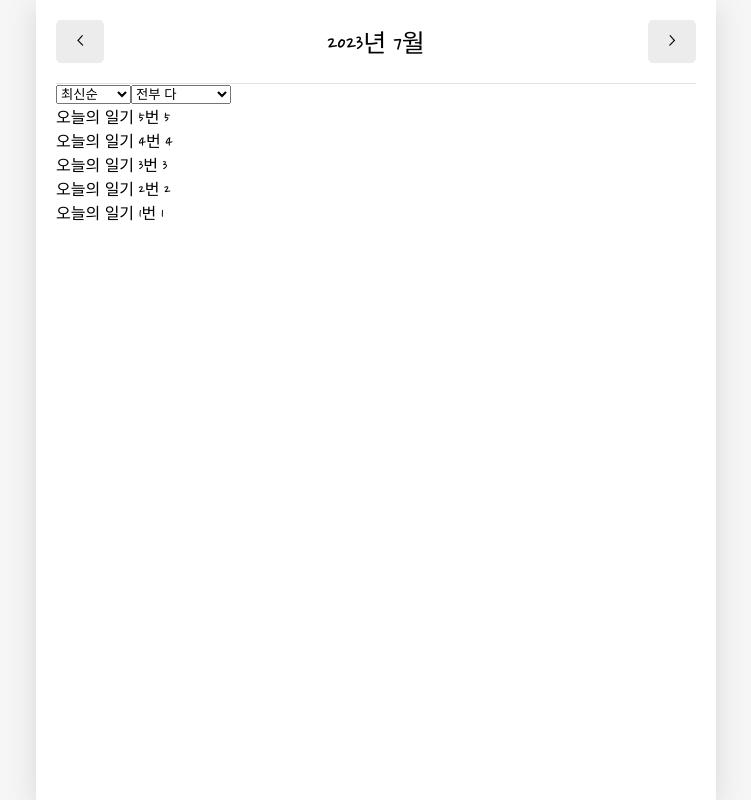
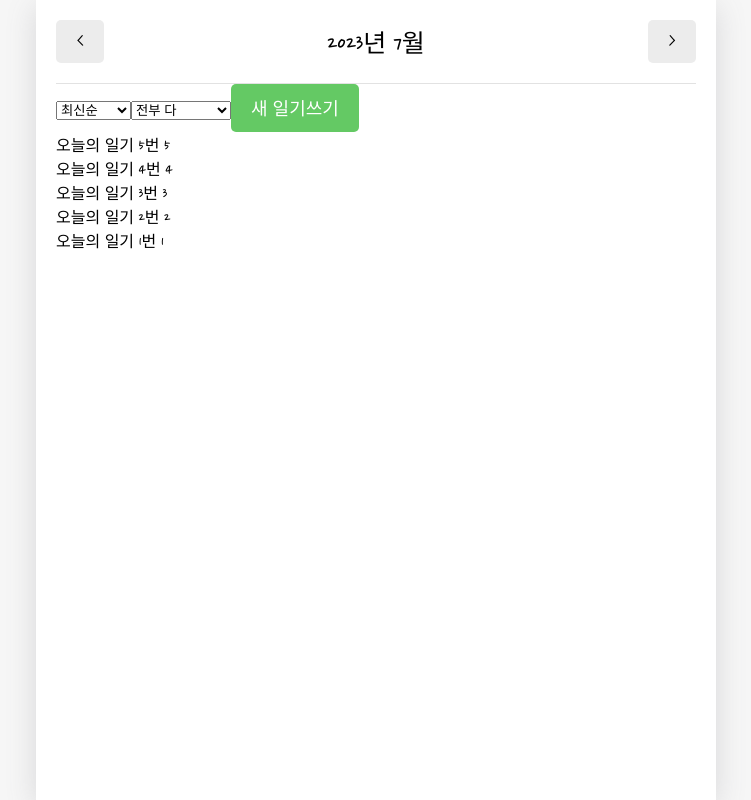
Before and after one commit to buzzzlight/emotion-diary, a React (Create React App) app: page / in a window 1280 px wide. Shown: the whole page, without its empty margins (264-1015 px from the left). Built offline with nearby package versions, Linux system fonts and the light colour scheme; a web font is replaced by a local one.

Commit message:
feat: 새 일기쓰기 버튼

```diff
--- a/src/components/DiaryList.js
+++ b/src/components/DiaryList.js
@@ -1,4 +1,6 @@
 import { useState } from "react";
+import { useNavigate } from "react-router-dom";
+import MyButton from "./MyButton";
 
 const sortOptionList = [
   { value: "latest", name: "최신순" },
@@ -24,6 +26,7 @@
 };
 
 const DiaryList = ({ diaryList }) => {
+  const navigate = useNavigate();
   const [sortType, setSortType] = useState("latest");
   const [filter, setFilter] = useState("all");
 
@@ -61,9 +64,14 @@
         optionList={sortOptionList}
       />
       <ControlMenu
-        vlaue={filter}
+        value={filter}
         onChange={setFilter}
         optionList={filterOptionList}
+      />
+      <MyButton
+        type={"positive"}
+        text={"새 일기쓰기"}
+        onClick={() => navigate("/new")}
       />
       {getProcessedDiaryList().map((it) => (
         <div key={it.id}>
```
